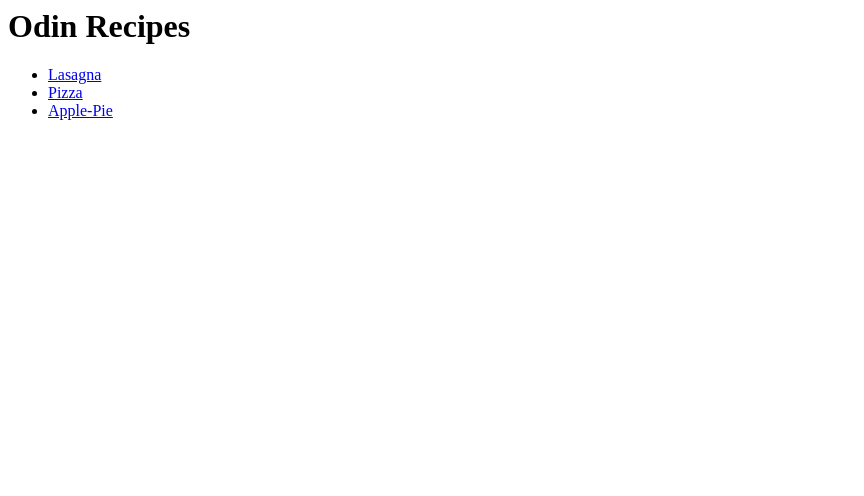
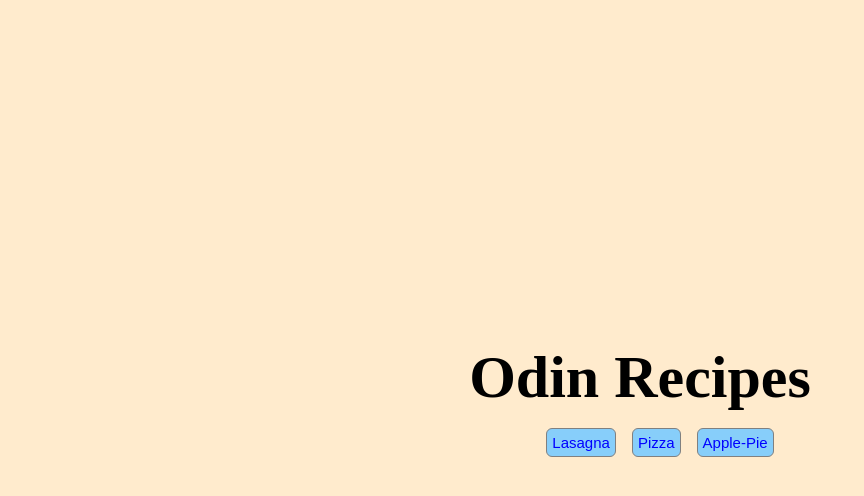
Before and after one commit to Dbossz/odin-recipes, a plain HTML site: page index.html in a window 1280 px wide. Shown: the whole page, without its empty margins (0-864 px from the left). Drawn offline with Linux system fonts and the light colour scheme.

Commit message:
Edit index.html and addition of css files

```diff
--- a/index.html
+++ b/index.html
@@ -3,14 +3,19 @@
     <head>
         <meta charset="UTF-8">
         <title>Odin Recipes</title>
+        <link rel="stylesheet" href="style.css">
     </head>
 
     <body>
-        <h1>Odin Recipes</h1>
-       <ul>
-        <li><a href="recipes/lasagna.html">Lasagna</a></li>
-        <li><a href="recipes/pizza.html">Pizza</a> </li>
-        <li><a href="recipes/apple-pie.html">Apple-Pie</a></li>
-       </ul>
+        <div class="bod">
+            <div class="big">Odin Recipes</div>
+            <div class="small">
+            <ul>
+                <button><li><a href="recipes/lasagna.html">Lasagna</a></li></button>
+                <button><li><a href="recipes/pizza.html">Pizza</a> </li></button>
+                <button><li><a href="recipes/apple-pie.html">Apple-Pie</a></li></button>
+            </ul>
+            </div>
+        </div>
     </body>
 </html>
--- /dev/null
+++ b/recipes/style-apple.css
@@ -0,0 +1,17 @@
+body{
+    background-color: rgb(58, 104, 172);
+}
+.text{
+    color: rgb(29, 29, 2);
+
+}
+.head{
+    color: red;
+}
+.pics{
+    height: 200px;
+    width: 200px;
+}
+.long{
+    background-color: rgb(102, 255, 0);
+}
--- /dev/null
+++ b/recipes/style.css
@@ -0,0 +1,17 @@
+body{
+    background-color: rgb(28, 168, 233);
+}
+.pic{
+    height: 200px;
+    width: 200px;
+}
+.pix{
+    height:200px;
+    width: 250px;
+}
+.long{
+    background-color: rgb(17, 168, 75);
+}
+.center{
+    color: rgb(228, 59, 17);
+}
--- /dev/null
+++ b/style.css
@@ -0,0 +1,33 @@
+.big{
+    font-weight: 900;
+    font-size: 60;
+    }
+.bod{
+    display: flex;
+    align-items: center;
+    justify-content: center;
+    flex-direction: column;
+    height: 100vh;
+}
+.small{
+    display: flex;
+}
+ul{
+    list-style: none;
+    display: flex;
+    gap: 16px;
+}
+a{
+    text-decoration: none;
+    color: blue;
+    font-size: 15;
+}
+body{
+    background-color: blanchedalmond;
+}
+button{
+    padding: 5px;
+    background-color: lightskyblue;
+    border-radius: 6px;
+    border: 1px solid gray;
+}
```
Also changed, not shown: recipes/apple-pie.html (+9 -9 lines), recipes/pizza.html (+12 -11 lines).
